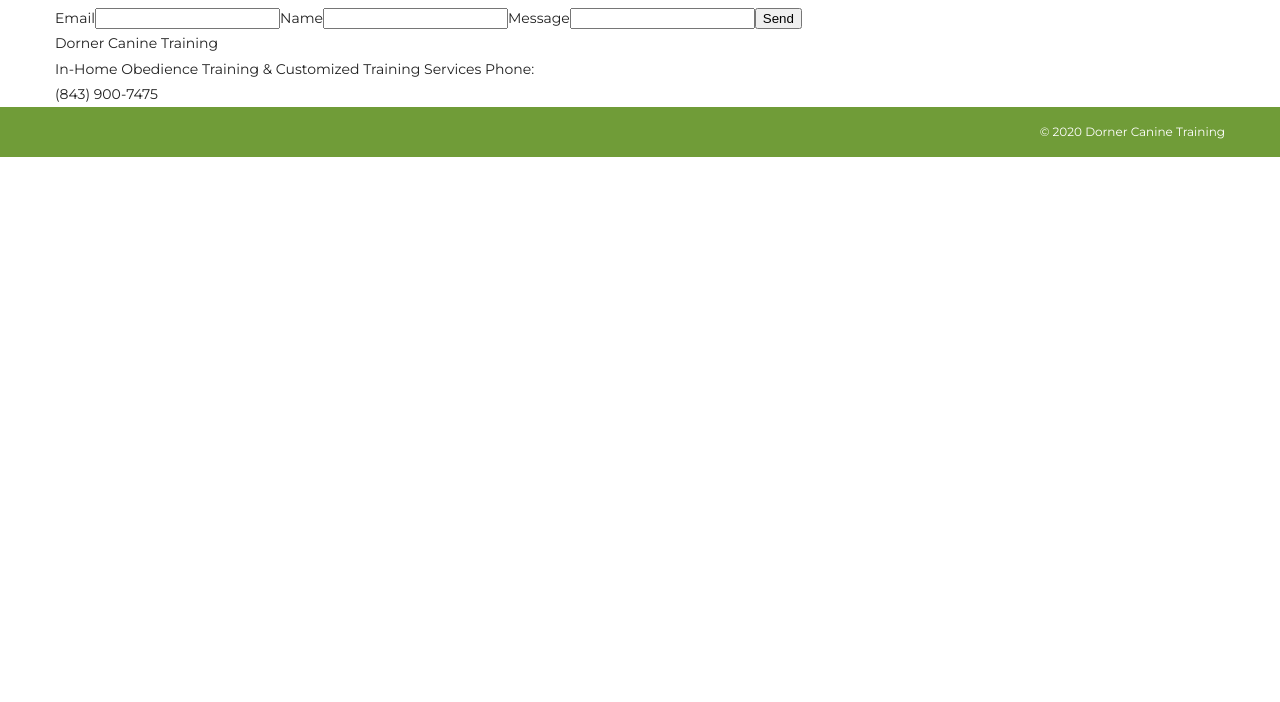
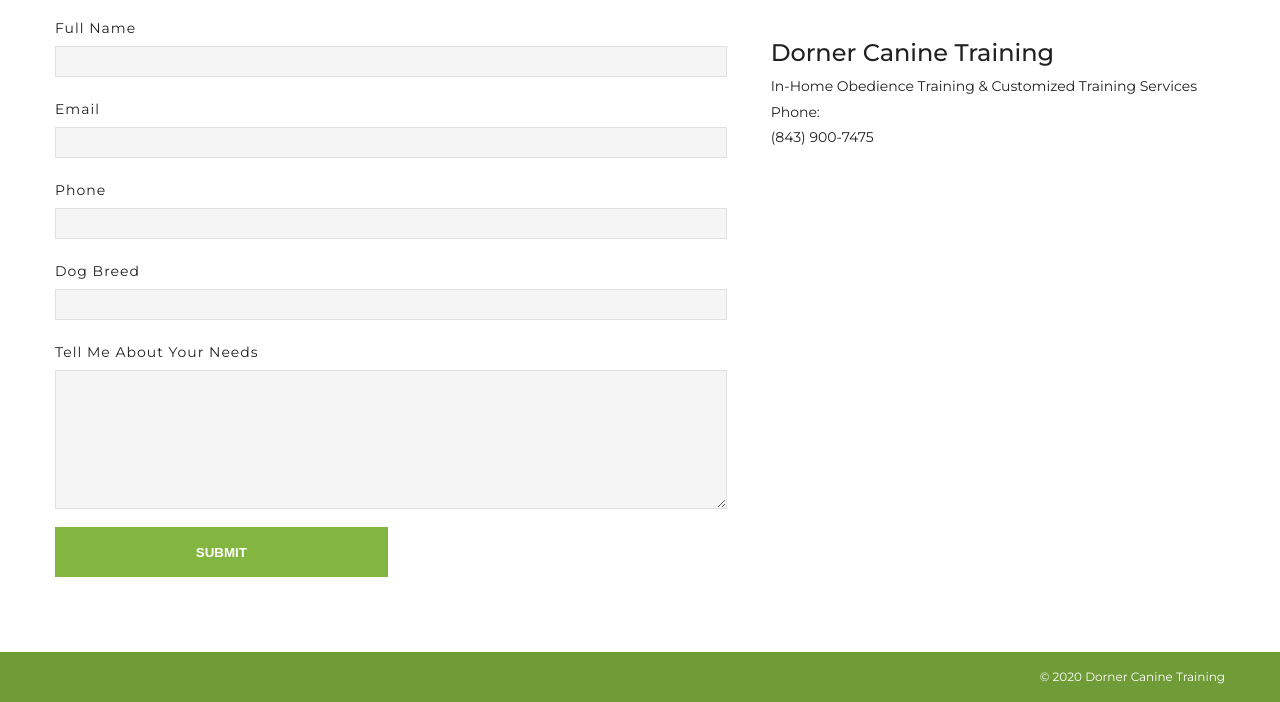
Before and after one commit to bengray/inhomek9training, a Gatsby site: page /contact in a window 1280 px wide. Shown: the part 903-1605 px from the top of the page. Before the commit the page ends 1060 px from the top, so only its background shows below. Built offline with nearby package versions, Linux system fonts and the light colour scheme; Gatsby itself is replaced by a stand-in of ours.

Commit message:
Pretty much done with site

```diff
--- a/gatsby-config.js
+++ b/gatsby-config.js
@@ -6,8 +6,16 @@
 
 module.exports = {
   /* Your site config here */
+  siteMetadata: {
+    title: "In Home K9 Training",
+    titleTemplate: "%s",
+    description: "Dorner Canine Training. Professional, Personal, Proven.",
+    url: "http://inhomek9training.com", // No trailing slash allowed!
+    image: "/images/favicon.png", // Path to your image you placed in the 'static' folder
+  },
   plugins: [
     `gatsby-plugin-styled-components`,
+    `gatsby-plugin-react-helmet`,
     {
       resolve: `gatsby-plugin-google-fonts`,
       options: {
--- a/package.json
+++ b/package.json
@@ -21,11 +21,13 @@
     "babel-plugin-styled-components": "^1.11.1",
     "gatsby": "^2.23.12",
     "gatsby-plugin-google-fonts": "^1.0.1",
+    "gatsby-plugin-react-helmet": "^3.3.10",
     "gatsby-plugin-styled-components": "^3.3.10",
     "react": "^16.12.0",
     "react-device-detect": "^1.13.1",
     "react-dom": "^16.12.0",
     "react-fontawesome": "^1.7.1",
+    "react-helmet": "^6.1.0",
     "styled-components": "^5.1.1"
   },
   "devDependencies": {
--- a/src/components/mobile-nav.js
+++ b/src/components/mobile-nav.js
@@ -54,7 +54,7 @@ const NavItem = styled.li`
 `
 
 const Overlay = styled.div`
-  position: absolute;
+  position: fixed;
   top: 0;
   left: 0%;
   width: 100%;
--- a/src/shared/page-banner.js
+++ b/src/components/page-banner.js
@@ -1,6 +1,6 @@
 import React from "react"
 import styled from "styled-components"
-import { Container } from "./styles"
+import { Container } from "../shared/styles"
 
 const Banner = styled.div`
   width: 100%;
--- a/src/pages/about.js
+++ b/src/pages/about.js
@@ -2,7 +2,7 @@ import React from "react"
 import Layout from "../components/layout"
 import styled from "styled-components"
 import dog3 from "../images/dog3.png"
-import PageBanner from "../shared/page-banner"
+import PageBanner from "../components/page-banner"
 import { Container } from "../shared/styles"
 import trainer from "../images/trainer.jpg"
 
--- a/src/pages/contact.js
+++ b/src/pages/contact.js
@@ -2,21 +2,82 @@ import React from "react"
 import Layout from "../components/layout"
 import { Container } from "../shared/styles"
 import dog4 from "../images/dog4.png"
-import PageBanner from "../shared/page-banner"
+import PageBanner from "../components/page-banner"
 import styled from "styled-components"
 
 const ContactBlock = styled.div`
   display: flex;
   flex-direction: column;
+
+  @media screen and (min-width: 768px) {
+    flex-direction: row;
+    justify-content: space-between;
+    margin-bottom: 75px;
+  }
 `
 
-const ContactForm = styled.div``
+const Form = styled.form`
+  display: flex;
+  flex-direction: column;
+  @media screen and (min-width: 768px) {
+    width: 60%;
+    margin-right: 50px;
+  }
+`
 
-const ContactInfo = styled.div``
+const Label = styled.label`
+  margin: 10px 0 10px;
+`
 
-const ContactTitle = styled.div``
+const LabelText = styled.div`
+  margin-bottom: 5px;
+  letter-spacing: 1px;
+`
 
-const Paragraph = styled.p``
+const Input = styled.input`
+  width: 100%;
+  height: 2em;
+  border: 1px solid #e0e0e0;
+  background: #f5f5f5;
+`
+
+const Textarea = styled.textarea`
+  height: 10em;
+  width: 100%;
+  border: 1px solid #e0e0e0;
+  background: #f5f5f5;
+`
+
+const SubmitButton = styled.button`
+  border: none;
+  background-color: #83b541;
+  color: white;
+  font-weight: 700;
+  text-transform: uppercase;
+  height: 50px;
+  @media screen and (min-width: 768px) {
+    width: 50%;
+  }
+`
+
+const ContactInfo = styled.div`
+  margin: 50px 0 50px;
+  @media screen and (min-width: 768px) {
+    margin: 25px 0 50px;
+  }
+`
+
+const ContactTitle = styled.div`
+  font-size: 24px;
+  font-weight: 500;
+`
+
+const Paragraph = styled.p`
+  > a {
+    color: #212121;
+    text-decoration: none;
+  }
+`
 
 export default function Contact({ location }) {
   return (
@@ -30,32 +91,38 @@ export default function Contact({ location }) {
           allowfullscreen=""
         ></iframe>
         <ContactBlock>
-          <ContactForm>
-            <form
-              method="post"
-              action="https://getform.io/f/800d25db-6253-45b2-8de0-6f420dcc37a2"
-            >
-              <label>
-                Email
-                <input type="email" name="email" />
-              </label>
-              <label>
-                Name
-                <input type="text" name="name" />
-              </label>
-              <label>
-                Message
-                <input type="text" name="message" />
-              </label>
-              <button type="submit">Send</button>
-            </form>
-          </ContactForm>
+          <Form
+            method="post"
+            action="https://getform.io/f/800d25db-6253-45b2-8de0-6f420dcc37a2"
+          >
+            <Label>
+              <LabelText>Full Name</LabelText>
+              <Input type="text" name="name" />
+            </Label>
+            <Label>
+              <LabelText>Email</LabelText>
+              <Input type="email" name="email" />
+            </Label>
+            <Label>
+              <LabelText>Phone</LabelText>
+              <Input type="phone" name="phone" />
+            </Label>
+            <Label>
+              <LabelText>Dog Breed</LabelText>
+              <Input type="breed" name="breed" />
+            </Label>
+            <Label>
+              <LabelText>Tell Me About Your Needs</LabelText>
+              <Textarea type="text" name="message" className="message" />
+            </Label>
+            <SubmitButton type="submit">Submit</SubmitButton>
+          </Form>
           <ContactInfo>
             <ContactTitle>Dorner Canine Training</ContactTitle>
             <Paragraph>
               In-Home Obedience Training & Customized Training Services Phone:
               <br />
-              (843) 900-7475
+              <a href="tel:8439007475">(843) 900-7475</a>
             </Paragraph>
           </ContactInfo>
         </ContactBlock>
--- a/src/pages/testimonials.js
+++ b/src/pages/testimonials.js
@@ -3,7 +3,7 @@ import Layout from "../components/layout"
 import styled from "styled-components"
 import dog2 from "../images/dog2.jpg"
 import stars from "../images/stars.png"
-import PageBanner from "../shared/page-banner"
+import PageBanner from "../components/page-banner"
 import { Container } from "../shared/styles"
 
 const Testimonial = styled.div`
```
Also changed, not shown: src/images/favicon.png (added), static/favicon.ico, 1 other file.
